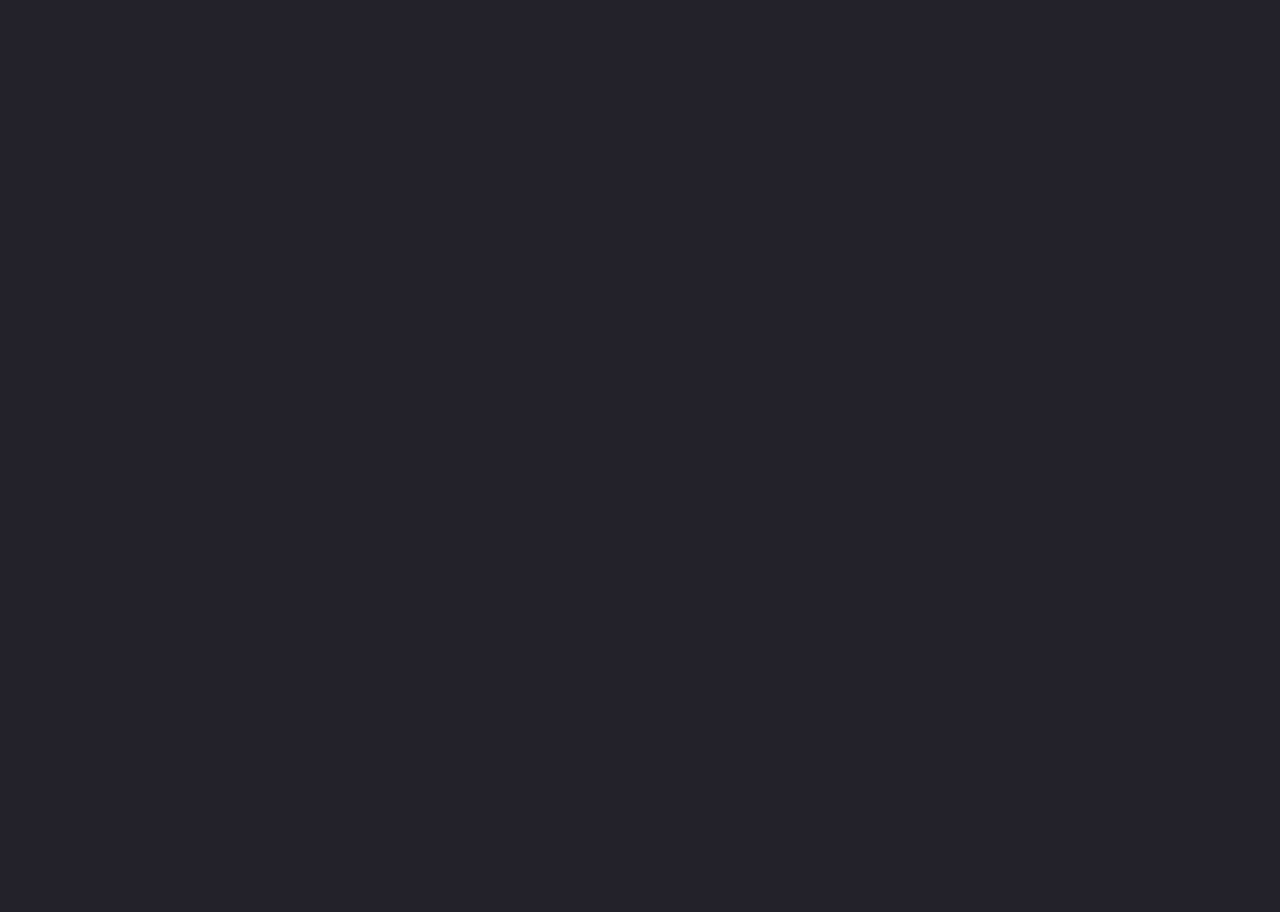
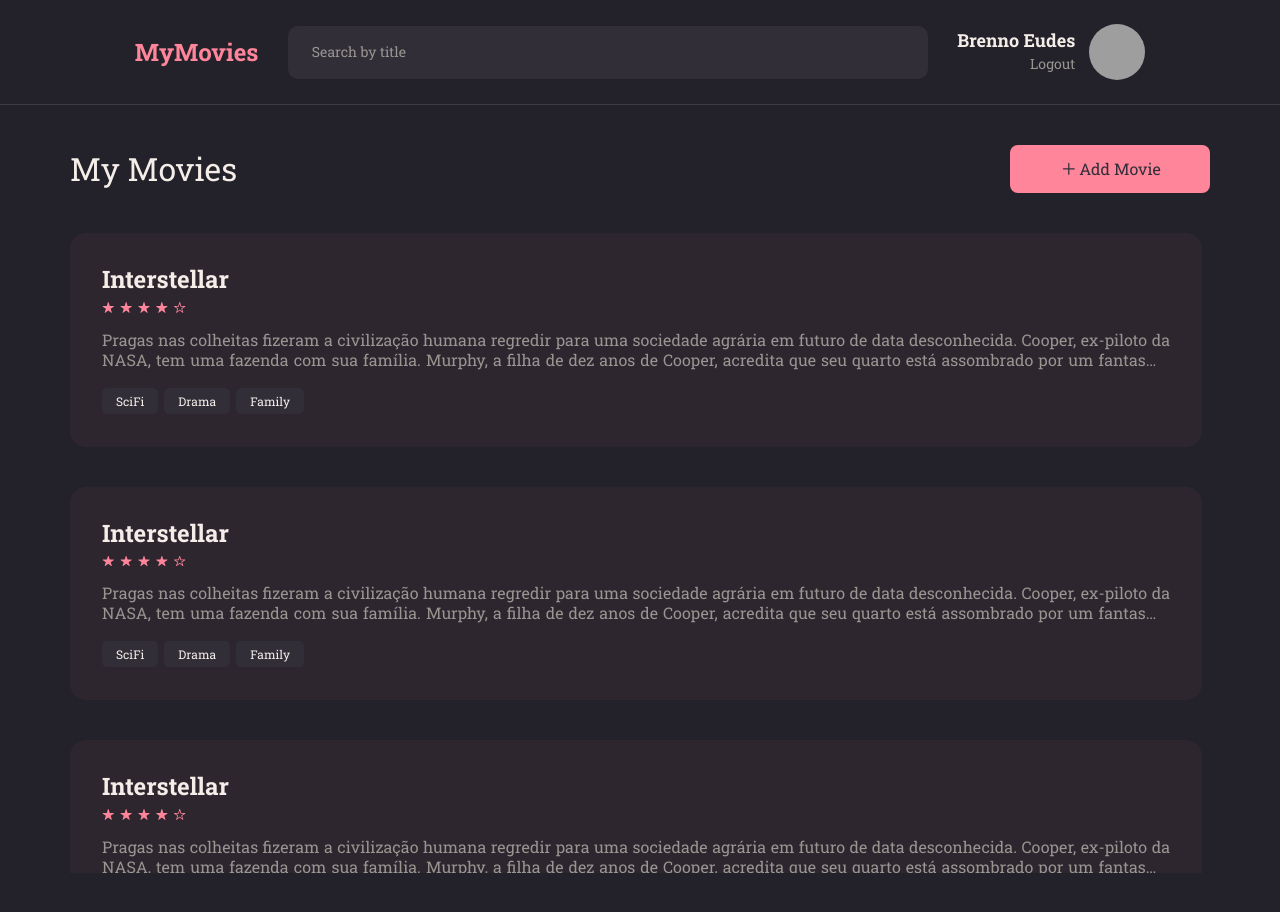
Before and after one commit to brennoEudes/my-movies, a React (Vite) app in the folder MyMovies/: page / in a window 1280 px wide. Before the commit this address had no page. Before the commit the page ends 800 px from the top, so only its background shows below. Built offline with nearby package versions, Linux system fonts and the light colour scheme; grey boxes are pictures that could not be loaded.

Commit message:
authRoutes renamed

```diff
--- a/MyMovies/src/routes/auth.routes.jsx
+++ b/MyMovies/src/routes/auth.routes.jsx
@@ -10,9 +10,9 @@ export function AuthRoutes() {
   return (
     <Routes>
       {/* Envolve todas as rotas */}
-      <Route path="/home" element={<Home />} />{" "}
+      <Route path="/" element={<Home />} />{" "}
       {/* P/ cada rota, informamos o endereço e o q será renderizado! */}
-      <Route path="/details" element={<Details />} /> {/* precisa do cód da nota, por isso add ":id" */}
+      <Route path="/details/:id" element={<Details />} /> {/* precisa do cód da nota, por isso add ":id" */}
       <Route path="/createMovie" element={<CreateMovie />} />
       <Route path="/profile" element={<Profile />} />
     </Routes>
```
